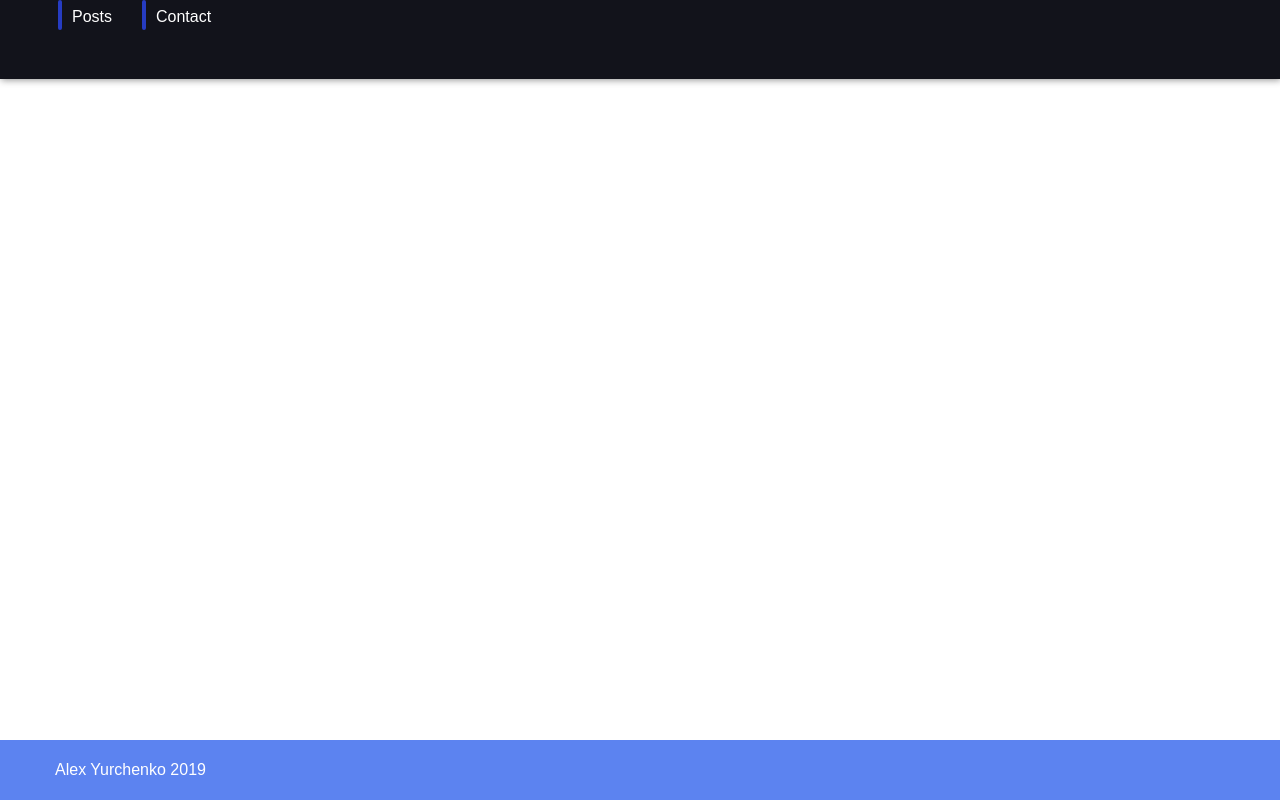
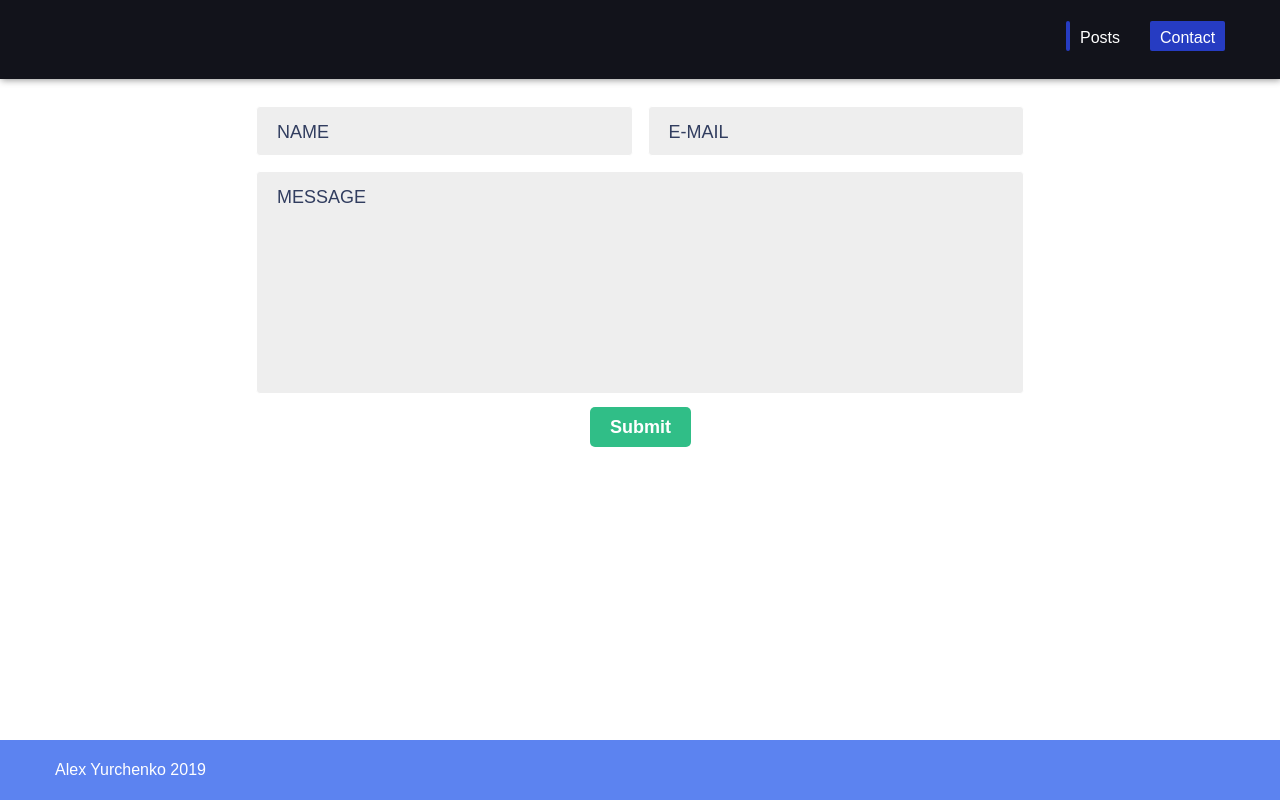
Before and after one commit to AlexanderYurchenko/SPA-sample, a React (Create React App) app: page /contact in a window 1280 px wide. Built offline with nearby package versions, Linux system fonts and the light colour scheme; no server answers.

Commit message:
contact form

```diff
--- a/src/App.scss
+++ b/src/App.scss
@@ -56,6 +56,7 @@ body {
 
 .w-center {
   max-width: $page-width;
+  width: 100%;
   margin-right: auto;
   margin-left: auto;
   padding: 0 15px;
@@ -168,6 +169,7 @@ a {
   background: #30be87;
   color: #fff;
   white-space: nowrap;
+  cursor: pointer;
 
   &:before {
     content: '';
@@ -200,3 +202,118 @@ a {
     }
   }
 }
+
+.c-form-group {
+  position: relative;
+  padding: 7px 0 8px;
+  text-align: left;
+  cursor: text;
+
+  &.is-focused {
+    .c-form-group {
+      &__title {
+        top: 0;
+        height: 15px;
+        font-size: 16px;
+        line-height: 16px;
+
+        &:before,
+        &:after {
+          top: 0;
+        }
+      }
+    }
+  }
+
+  &:focus-within {
+    .c-form-group {
+      &__title {
+        &:before,
+        &:after {
+          border-color: #007fff;
+        }
+      }
+    }
+
+    .c-field {
+      background-color: #fff;
+      border-color: #007fff;
+      border-top-color: transparent;
+    }
+  }
+
+  &__title {
+    position: absolute;
+    top: 7px;
+    left: 0;
+    z-index: 2;
+    display: flex;
+    width: 100%;
+    height: 50px;
+    font-size: 18px;
+    line-height: 53px;
+    text-transform: uppercase;
+    transition: all .2s;
+    cursor: pointer;
+
+    &:before,
+    &:after {
+      position: relative;
+      top: -7px;
+      content: "";
+      display: block;
+      height: 8px;
+      min-width: 17px;
+      margin: 7px 4px 0 0;
+      border: solid 1px transparent;
+      border-bottom: none;
+      border-radius: 4px 0 0 0;
+      pointer-events: none;
+      box-sizing: border-box;
+      transition: all .2s;
+    }
+
+    &:before {
+      border-right: none;
+    }
+
+    &:after {
+      flex-grow: 1;
+      margin: 7px 0 0 4px;
+      border-left: none;
+      border-radius: 0 4px 0 0;
+    }
+  }
+}
+
+.c-field {
+  display: block;
+  width: 100%;
+  height: 50px;
+  padding: 0 20px;
+  background-color: #eee;
+  border: 1px solid #fff;
+  border-radius: 4px;
+  font-size: 18px;
+  color: #0a0d09;
+  outline: none;
+  transition: all .3s;
+  resize: none;
+  cursor: pointer;
+
+  .is-focused & {
+    cursor: text;
+  }
+
+  &:focus {
+    background-color: #eee;
+    border-color: #007fff;
+    border-top-color: transparent;
+  }
+}
+
+textarea.c-field {
+  height: 223px;
+  padding: 13px 20px;
+  font-family: inherit;
+}
--- a/src/components/contact/contact.jsx
+++ b/src/components/contact/contact.jsx
@@ -1,9 +1,59 @@
-import React from 'react';
+import React, {Component} from 'react';
+import FormGroup from "../form-group/form-group";
+import './contact.scss';
 
-const Contact = () => {
-  return (
-    <div className="c-contact"></div>
-  );
+class Contact extends Component {
+  constructor(props) {
+    super(props);
+    this.state = {
+      name: '',
+      email: '',
+      message: ''
+    };
+
+    this.handleChangeInput = this.handleChangeInput.bind(this);
+  }
+
+  handleChangeInput(event) {
+    this.setState({
+      [event.target.name] : event.target.value
+    });
+  }
+
+  handleSubmit = (event) => {
+    event.preventDefault();
+    this.props.history.push('/')
+  }
+
+  render() {
+    const { name, email, message } = this.state;
+    return (
+      <form className="c-contact">
+        <div className="c-contact__grid">
+          <FormGroup
+            name="name"
+            title="Name"
+            value={name}
+            onChange={this.handleChangeInput}/>
+          <FormGroup
+            name="email"
+            title="E-mail"
+            value={email}
+            type="mail"
+            onChange={this.handleChangeInput}/>
+          <FormGroup
+            name="message"
+            title="Message"
+            value={message}
+            type="textarea"
+            onChange={this.handleChangeInput}/>
+        </div>
+        <div className="c-contact__btn-box">
+          <button onClick={this.handleSubmit} className="c-btn" type="submit">Submit</button>
+        </div>
+      </form>
+    )
+  }
 }
 
 export default Contact;
--- a/src/components/contact/contact.scss
+++ b/src/components/contact/contact.scss
@@ -1,5 +1,29 @@
 @import '../../common.scss';
 
 .c-contact {
+  &__grid {
+    margin: 0 auto;
+    max-width: 768px;
+  }
 
+  &__btn-box {
+    margin: 5px auto 0;
+    text-align: center;
+
+  }
+
+  @include respond-from(xs) {
+    &__grid {
+      display: grid;
+      row-gap: 0;
+      column-gap: 15px;
+      grid-template-columns: repeat(2, 1fr);
+
+      .c-form-group {
+        &:nth-child(3) {
+          grid-column: 1 / 3;
+        }
+      }
+    }
+  }
 }
--- /dev/null
+++ b/src/components/form-group/form-group.jsx
@@ -0,0 +1,87 @@
+import React, { Component } from 'react';
+
+class FormGroup extends Component {
+  constructor(props) {
+    super(props);
+    this.state = {
+      name: '',
+      title: '',
+      value: '',
+      type: '',
+      focusedState: ''
+    };
+
+    this.handleGroupClick = this.handleGroupClick.bind(this);
+    this.handleBlur = this.handleBlur.bind(this);
+    this.renderInputField = this.renderInputField.bind(this);
+  }
+
+  componentDidMount() {
+    this.setState({
+      name: this.props.name,
+      title: this.props.title,
+      value: this.props.value,
+      type: this.props.type,
+      focusedState : ( this.props.value ? true : false)
+    });
+  }
+
+  componentWillReceiveProps(props) {
+    this.setState({
+      name: props.name,
+      title: props.title,
+      value: props.value,
+    });
+  }
+
+  handleGroupClick(event) {
+    const formGroup = event.target.parentNode;
+
+    if (!formGroup.classList.contains('is-focused')) {
+      formGroup.className += ' is-focused';
+      formGroup.childNodes[1].focus();
+
+      this.setState({
+        focusedState: true
+      })
+    }
+  }
+
+  handleBlur(event) {
+    const formGroup = event.target.parentNode;
+
+    if (event.target.value == '' && formGroup.classList.contains('is-focused')) {
+      formGroup.classList.remove('is-focused');
+
+      this.setState({
+        focusedState: false
+      })
+    }
+  }
+
+  renderInputField() {
+    if (this.state.type == 'textarea') {
+      return (
+        <textarea className="c-field" id={this.state.name} name={this.state.name} value={this.state.value} onBlur={this.handleBlur} onChange={this.props.onChange} onClick={this.handleGroupClick}/>
+      )
+    } else {
+      return (
+        <input type={this.state.type ? this.state.type : 'text'} className="c-field" id={this.state.name} name={this.state.name} value={this.state.value} onBlur={this.handleBlur} onChange={this.props.onChange}/>
+      )
+    }
+  }
+
+  render() {
+    const { name, title, value, focusedState, type } = this.state;
+
+
+    return (
+      <div className={"c-form-group" + (focusedState ? ' is-focused' : '')}>
+        <label className="c-form-group__title" htmlFor={name} onClick={this.handleGroupClick}>{title}</label>
+        {this.renderInputField()}
+      </div>
+    );
+  }
+}
+
+export default FormGroup;
--- a/src/components/menu/menu.jsx
+++ b/src/components/menu/menu.jsx
@@ -1,5 +1,5 @@
 import React, {Component} from 'react';
-import { Link } from 'react-router-dom';
+import { NavLink } from 'react-router-dom';
 import './menu.scss';
 
 class Menu extends Component {
@@ -38,10 +38,10 @@ class Menu extends Component {
             </button>
             <ul className="c-menu__list">
               <li className="c-menu__item">
-                <Link className="c-menu__link" to="/">Posts</Link>
+                <NavLink className="c-menu__link" exact to="/" activeClassName="active">Posts</NavLink>
               </li>
               <li className="c-menu__item">
-                <Link className="c-menu__link" to="/contact">Contact</Link>
+                <NavLink className="c-menu__link" to="/contact" activeClassName="active">Contact</NavLink>
               </li>
             </ul>
           </div>
--- a/src/components/menu/menu.scss
+++ b/src/components/menu/menu.scss
@@ -1,7 +1,8 @@
 @import '../../common.scss';
 
 .c-menu {
-  height: 59px;
+  height: 79px;
+  transition: all .3s;
 
   &__fix {
     position: fixed;
@@ -70,7 +71,11 @@
     display: inline-block;
     vertical-align: middle;
     text-align: left;
-    padding-right: 10px;
+    padding-right: 20px;
+
+    &:last-child {
+      padding-right: 0;
+    }
   }
 
   &__link {
@@ -79,7 +84,6 @@
     line-height: 33px;
     text-decoration: none;
     padding: 0 10px;
-    margin: 0 7px;
     position: relative;
     color: #fff;
     transform: perspective(1px) translateZ(0);
@@ -99,7 +103,9 @@
       transition: all .3s;
     }
 
-    &:hover {
+    &:hover,
+    &:focus,
+    &.active {
       outline: none;
       text-decoration: none;
       color: #fff;
@@ -117,6 +123,8 @@
   }
 
   @include respond-from(to-sm) {
+    height: 59px;
+
     &__fix {
       height: 59px;
     }
@@ -219,4 +227,11 @@
       }
     }
   }
+
+  @include respond-from(sm) {
+    &__list {
+      margin: 21px 0 0 200px;
+      text-align: right;
+    }
+  }
 }
--- a/src/components/post/post.scss
+++ b/src/components/post/post.scss
@@ -42,4 +42,9 @@
     font-size: 14px;
     font-weight: $font-main-medium;
   }
+
+  @include respond-from(sm) {
+    max-width: unset;
+    margin: 0;
+  }
 }
--- a/src/components/posts/posts.scss
+++ b/src/components/posts/posts.scss
@@ -8,4 +8,19 @@
   &__list {
     @extend %ul-reset-style;
   }
+
+  @include respond-from(sm) {
+    &__list {
+      display: grid;
+      grid-template-columns: repeat(2, 1fr);
+      grid-column-gap: 10px;
+      grid-row-gap: 10px;
+    }
+  }
+
+  @include respond-from(md) {
+    &__list {
+      grid-template-columns: repeat(3, 1fr);
+    }
+  }
 }
```
Also changed, not shown: src/components/form-group/form-group.scss (added). Lines whose indentation alone changed are shown as unchanged.
